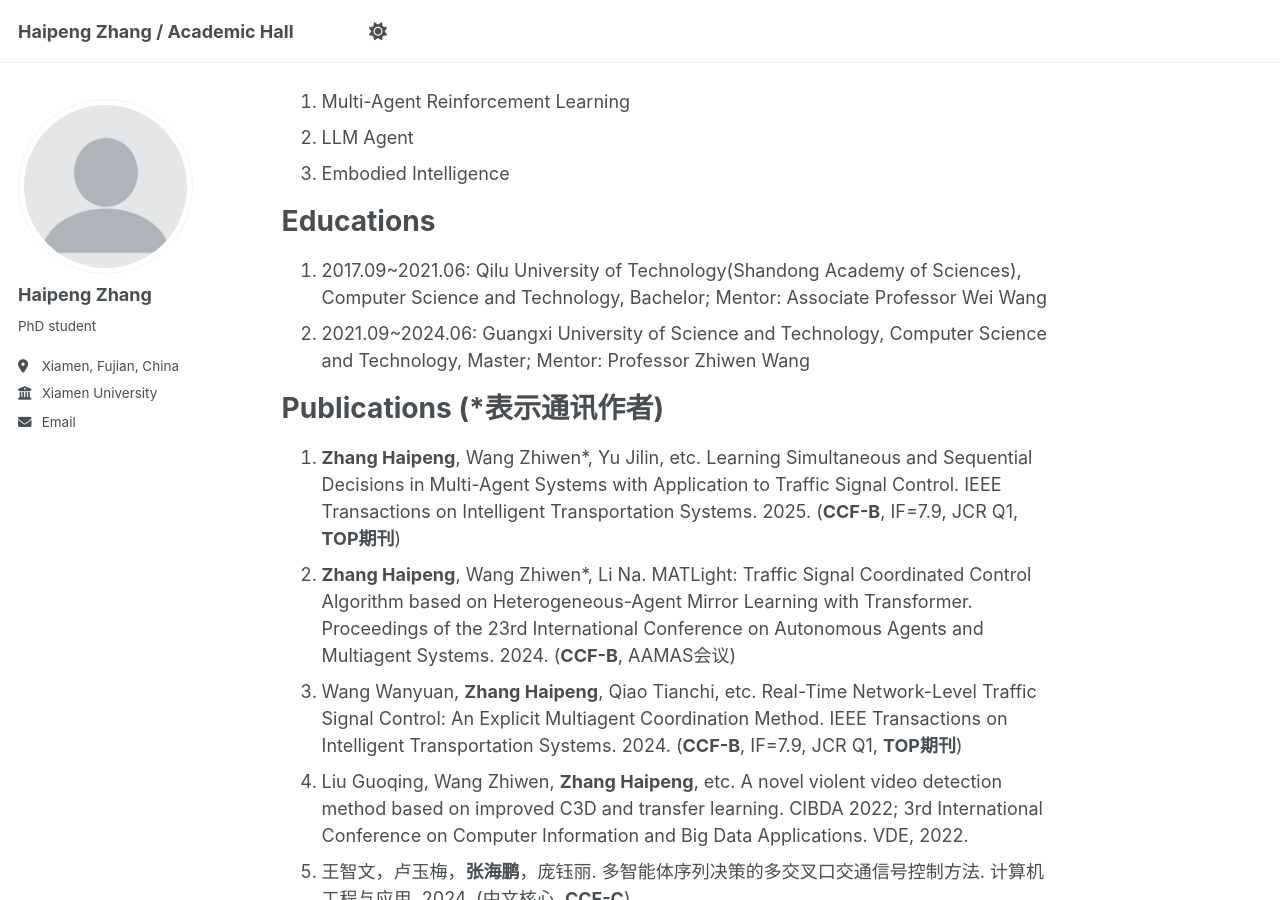
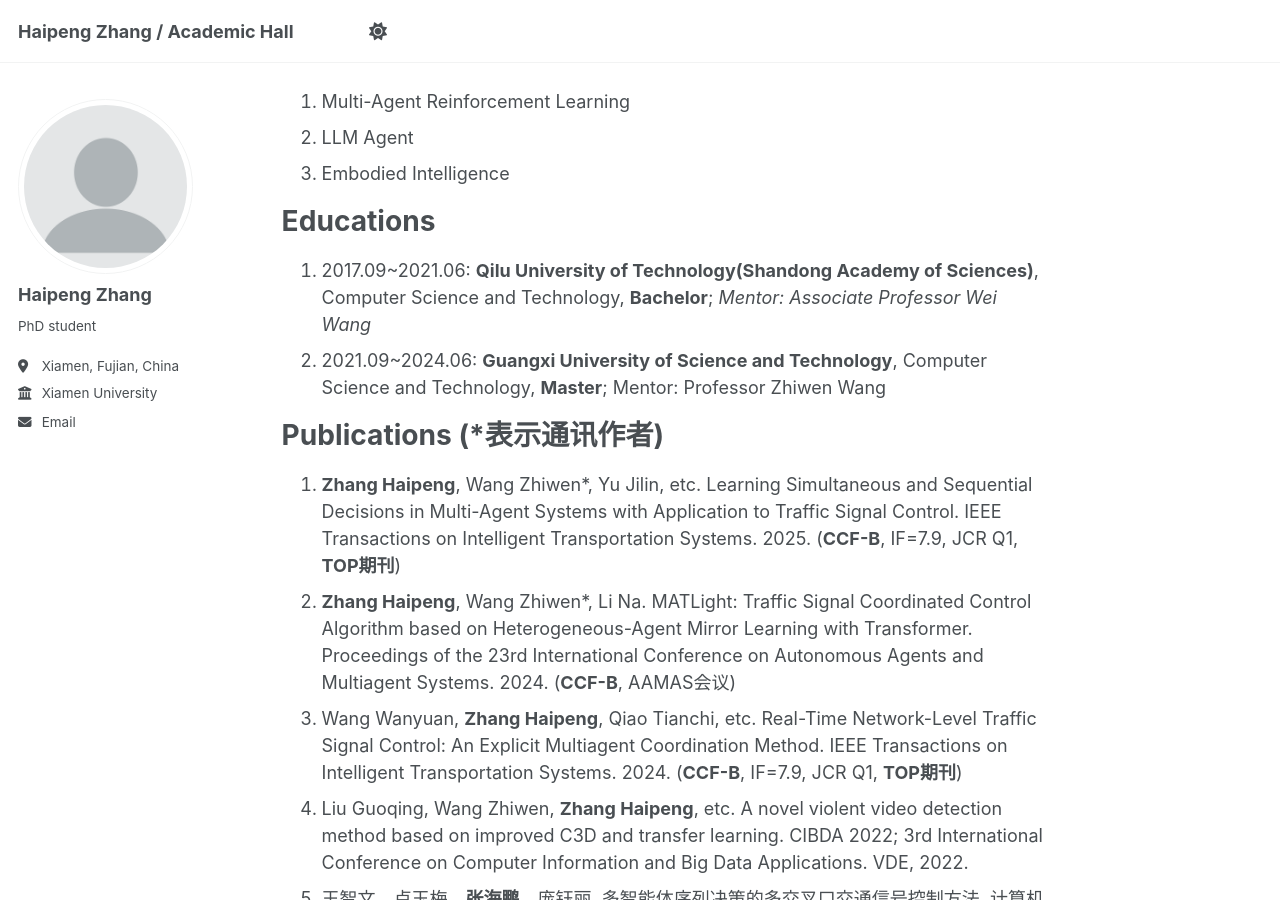
Before and after one commit to Harry-first/haipengzhang, a Jekyll site: the page built from _pages/about.md, in a window 1280 px wide and 900 px high, scrolled down 398 px. Built offline with Jekyll 4.4.1, drawn with Linux system fonts in a browser that asks for light colours.

```diff
--- a/_pages/about.md
+++ b/_pages/about.md
@@ -17,8 +17,8 @@ redirect_from:
 
 **Educations**
 ======
-1. 2017.09~2021.06: Qilu University of Technology(Shandong Academy of Sciences), Computer Science and Technology, Bachelor; Mentor: Associate Professor Wei Wang
-2. 2021.09~2024.06: Guangxi University of Science and Technology, Computer Science and Technology, Master; Mentor: Professor Zhiwen Wang
+1. 2017.09~2021.06: **Qilu University of Technology(Shandong Academy of Sciences)**, Computer Science and Technology, **Bachelor**; _Mentor: Associate Professor Wei Wang_
+2. 2021.09~2024.06: **Guangxi University of Science and Technology**, Computer Science and Technology, **Master**; Mentor: Professor Zhiwen Wang
 
 **Publications** (*表示通讯作者)
 ======
```
